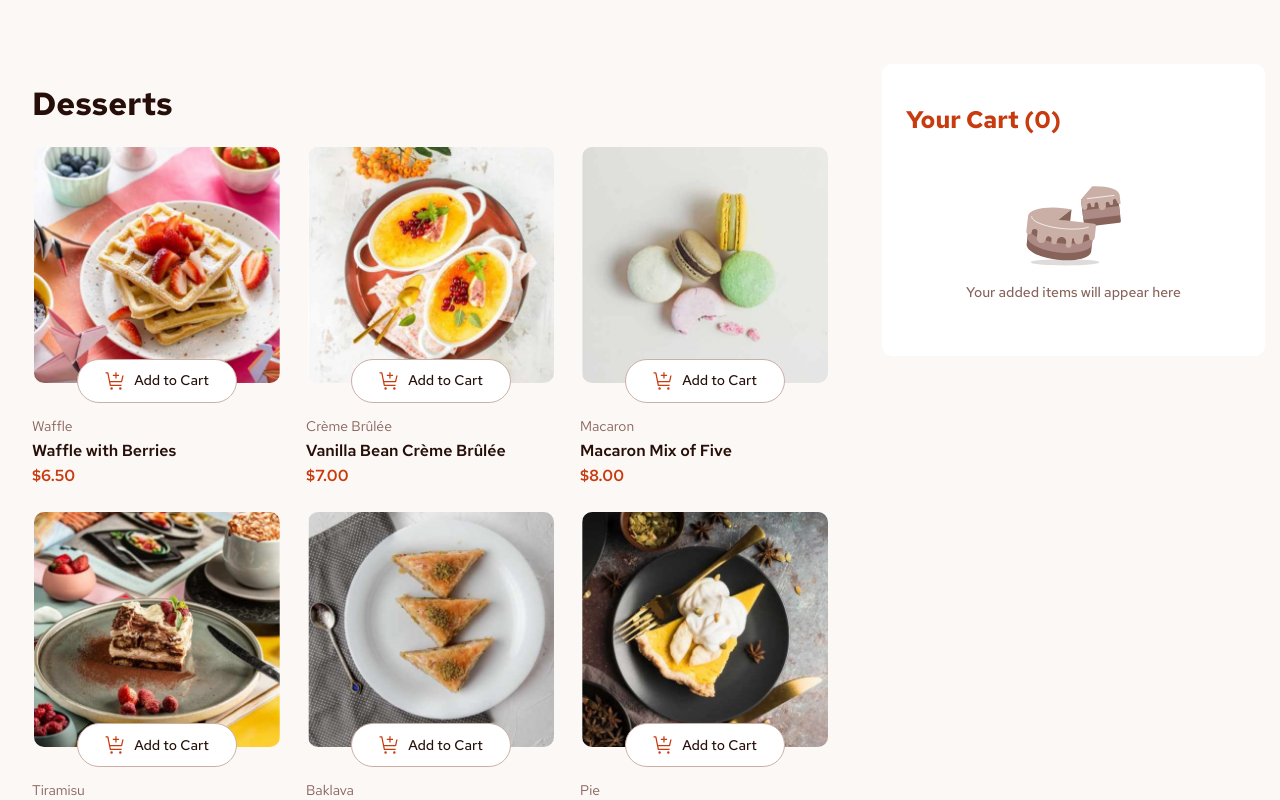
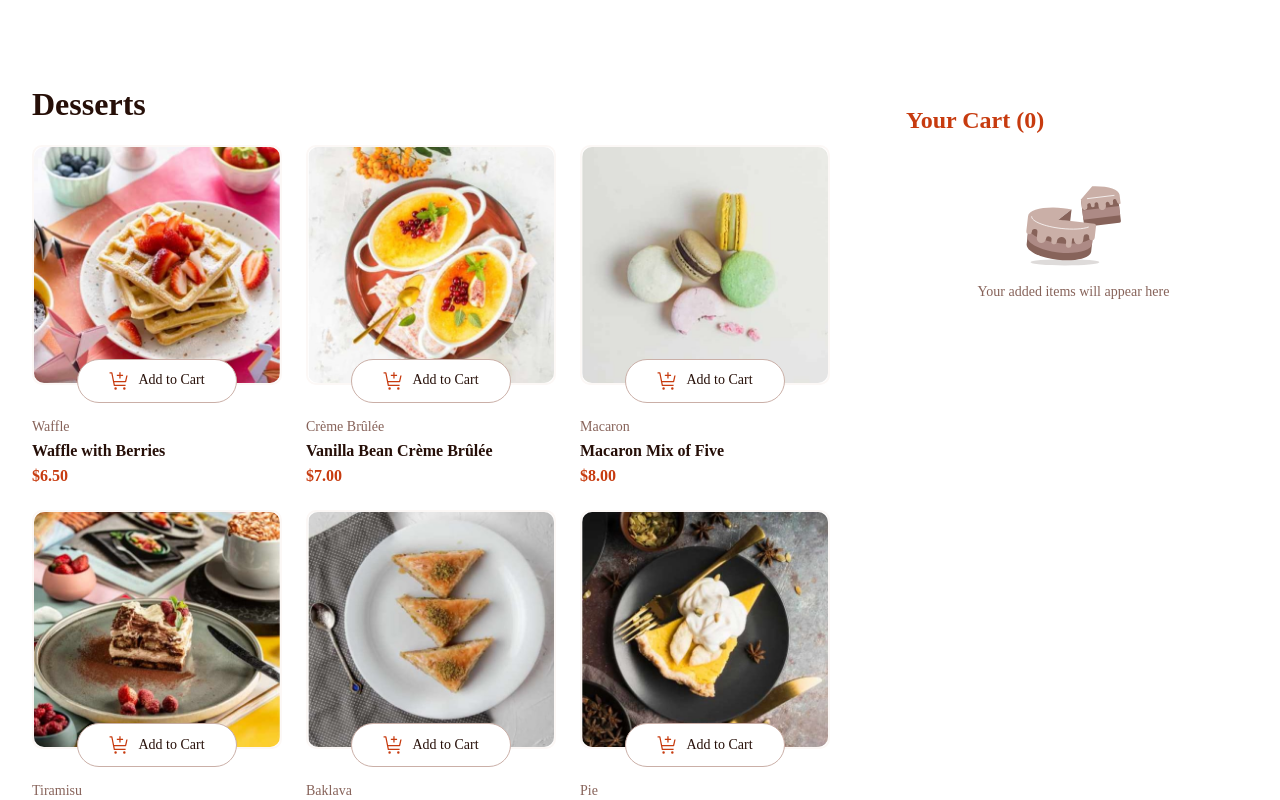
Before and after one commit to bengera/product-list-cart-fem, a React (Vite) app: page / in a window 1280 px wide. Shown: the top 800 px of the page. Built offline with nearby package versions, Linux system fonts and the light colour scheme.

Commit message:
Update readme

```diff
--- a/src/sass/base/_general.scss
+++ b/src/sass/base/_general.scss
@@ -3,16 +3,6 @@
 html {
   scrollbar-gutter: stable;
 }
-
-body {
-  font-family: $ff-base;
-  font-weight: $fw-400;
-  font-size: fs(400);
-
-  line-height: 1.5;
-  background-color: $clr-rose-50;
-}
-
 h1 {
   font-size: 40px;
   line-height: 120%;
```
Also changed, not shown: 1 other file (tests, documents, lock files or other folders).
